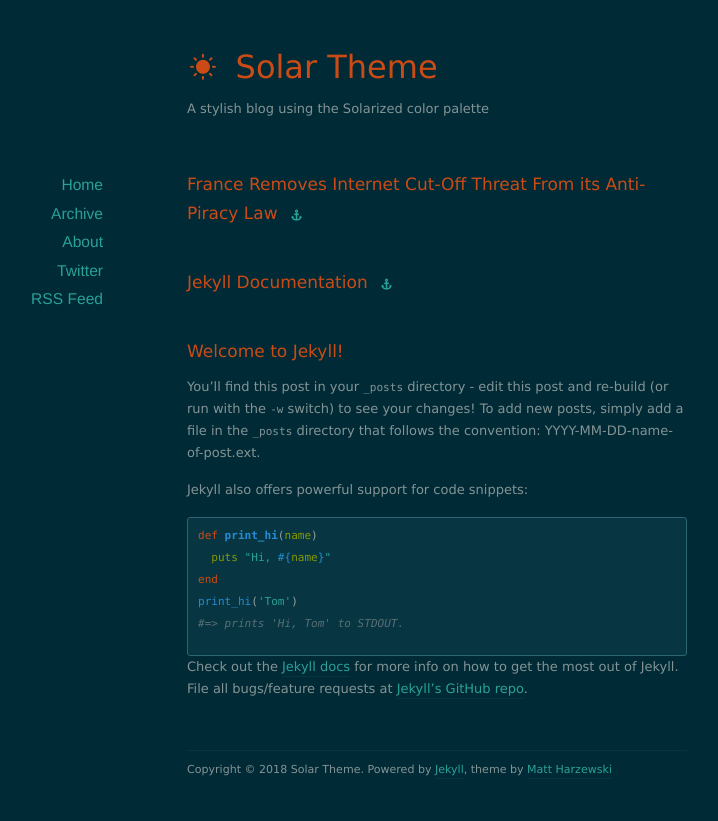
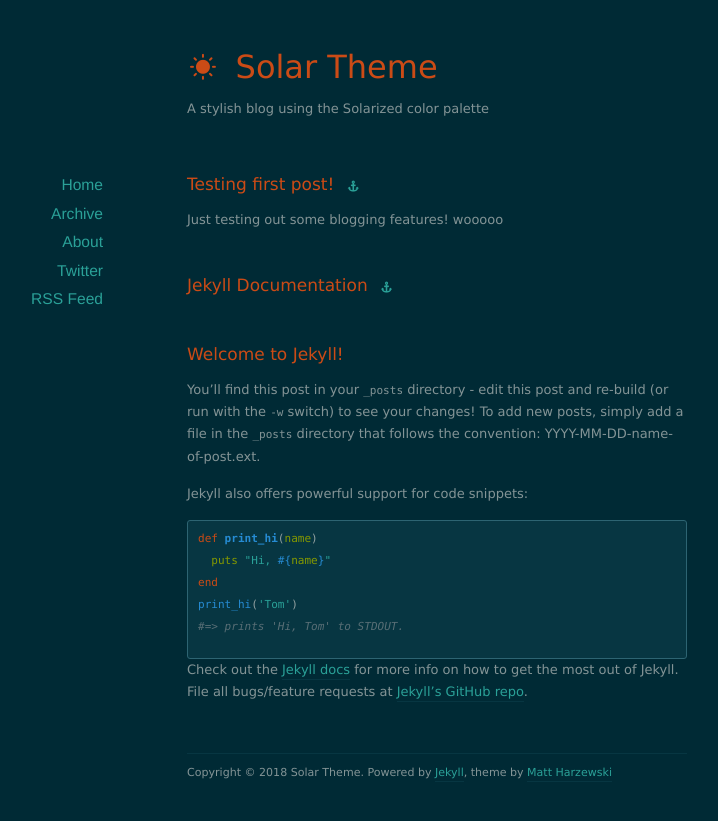
Before and after one commit to joshbmartin/joshbmartin.github.io, a Jekyll site: the page built from index.html, in a window 1280 px wide. Shown: the top 821 px of the page, without its empty margins (203-921 px from the left). Built offline with Jekyll 4.4.1, drawn with Linux system fonts in a browser that asks for light colours; nearby versions of some CDN libraries; the list of posts is cut into pages by our own code.

Commit message:
small updates

```diff
--- a/_posts/2013-06-05-france-removes-internet-cut-off.markdown
+++ b/_posts/2013-06-05-france-removes-internet-cut-off.markdown
@@ -1,6 +1,8 @@
 ---
 layout: post
-title:  "France Removes Internet Cut-Off Threat From its Anti-Piracy Law"
+title:  "Testing first post!"
 date:   2013-06-05 20:33:11
 external-url: http://arstechnica.com/tech-policy/2013/06/france-removes-internet-cut-off-threat-from-its-anti-piracy-law/
 ---
+
+Just testing out some blogging features! wooooo
--- a/index.html
+++ b/index.html
@@ -1,6 +1,6 @@
 ---
 layout: default
-title: Solar Theme
+title: JoshbMartin
 ---
 
 {% for post in paginator.posts %}
```
